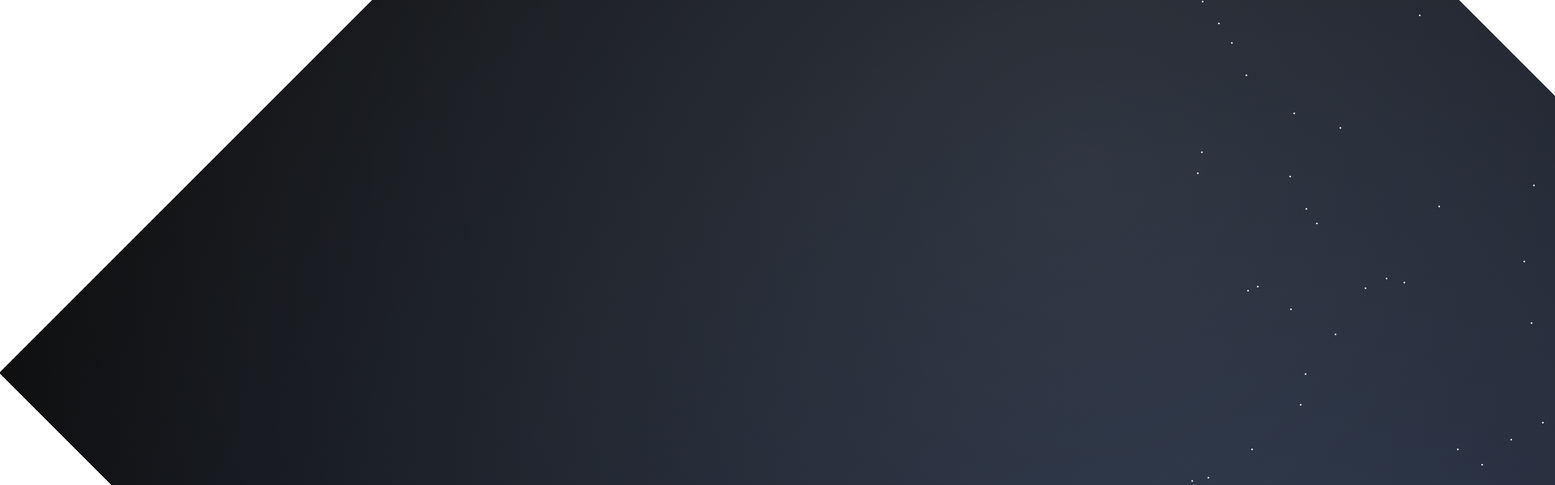
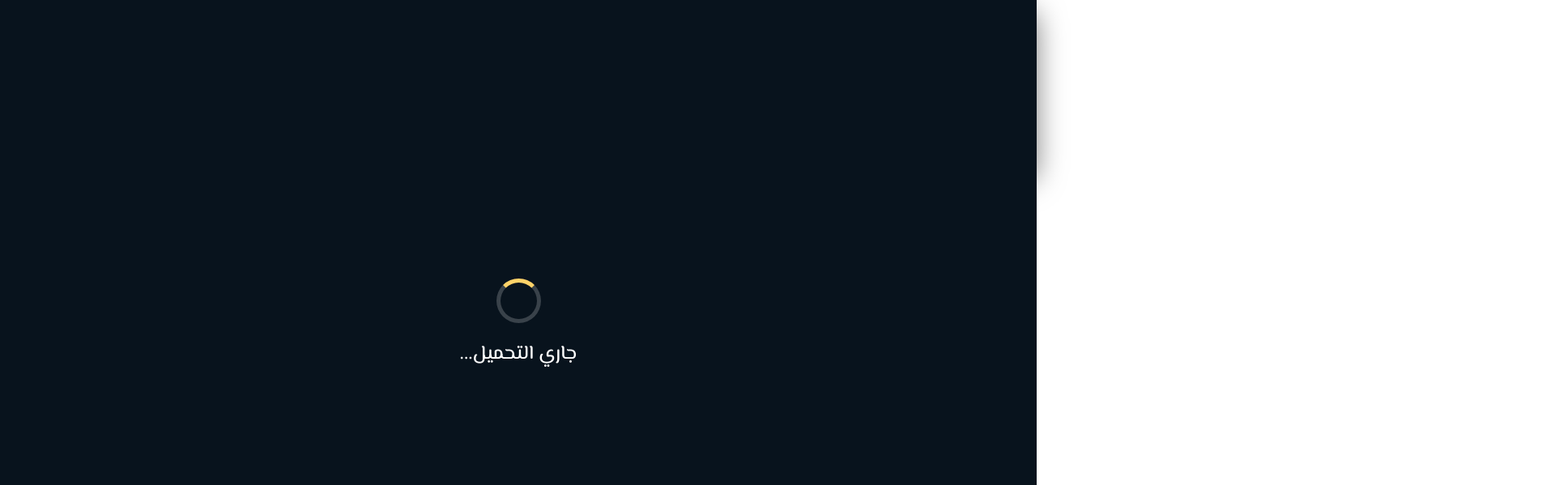
Before and after one commit to 2372007my-max/Ramadan_Kareem, a plain HTML site: page index.html in a window 1280 px wide. Shown: the top 599 px of the page at 81% size, 1920 px wide, since content can reach past the window. Drawn offline with Linux system fonts and the light colour scheme; a web font is replaced by a local one.

Commit message:
Update index.html

```diff
--- a/index.html
+++ b/index.html
@@ -3,7 +3,7 @@
 <head>
 <meta charset="UTF-8">
 <meta name="viewport" content="width=device-width, initial-scale=1.0">
-<title>رمضان كريم</title>
+<title>رمضان كريم VIP</title>
 
 <link href="https://fonts.googleapis.com/css2?family=El+Messiri:wght@500&family=Aref+Ruqaa:wght@700&display=swap" rel="stylesheet">
 
@@ -13,19 +13,13 @@
 /* خلفية مجرة */
 .galaxy{
 position:absolute;
-width:200%;
-height:200%;
+width:100%;
+height:100%;
 background:
 radial-gradient(circle at 30% 30%, rgba(255,255,255,.15), transparent),
 radial-gradient(circle at 70% 60%, rgba(120,150,255,.2), transparent),
 radial-gradient(circle at center, #020b12, #000);
-animation:galaxyMove 40s linear infinite;
-transform-origin:center;
 z-index:-1;
-}
-@keyframes galaxyMove{
-from{transform:rotate(0deg);}
-to{transform:rotate(360deg);}
 }
 
 /* النجوم */
@@ -33,28 +27,31 @@ to{transform:rotate(360deg);}
 position:absolute;width:2px;height:2px;background:white;opacity:.8;
 }
 
-/* الاسم بخط عربي متوهج */
+/* اسم متوهج */
 .name{
 font-family:'Aref Ruqaa',serif;
-font-size:34px;
+font-size:28px;
 color:#ffd369;
 animation:glow 2s ease-in-out infinite alternate;
 text-align:center;
+margin-bottom:15px;
 }
 @keyframes glow{
 from{text-shadow:0 0 5px #ffd369;}
 to{text-shadow:0 0 25px #ffd369;}
 }
 
+/* الحاويات */
 .container{
-background:rgba(255,255,255,0.08);
+background:rgba(255,255,255,0.06);
 backdrop-filter:blur(14px);
-padding:30px;
-border-radius:22px;
+padding:25px;
+border-radius:20px;
 text-align:center;
-width:92%;
-max-width:420px;
-box-shadow:0 15px 40px rgba(0,0,0,.5);
+width:90%;
+max-width:400px;
+box-shadow:0 12px 35px rgba(0,0,0,.5);
+transition:all 0.3s ease;
 }
 
 input,button{
@@ -63,22 +60,104 @@ padding:13px;
 margin-top:12px;
 border:none;
 border-radius:12px;
+font-size:16px;
+transition:all 0.2s ease;
 }
 
+input:focus{outline:none;box-shadow:0 0 8px #ffd369;}
 button{
 background:linear-gradient(45deg,#ffd369,#ffb347);
 font-weight:bold;
 cursor:pointer;
+color:#000;
 }
+
+button:hover{opacity:0.9;transform:scale(1.02);}
 
 .hidden{display:none}
 .sharePage{font-size:18px;line-height:1.8}
+
+/* شاشة التحميل */
+#loader{
+position:fixed;
+width:100%;
+height:100%;
+background:#08131d;
+display:flex;
+flex-direction:column;
+justify-content:center;
+align-items:center;
+z-index:9999;
+color:white;
+font-size:24px;
+text-align:center;
+}
+
+.loader-spinner{
+width:55px;
+height:55px;
+border:5px solid rgba(255,255,255,.2);
+border-top:5px solid #ffd369;
+border-radius:50%;
+animation:spin 1s linear infinite;
+margin-bottom:20px;
+}
+@keyframes spin{to{transform:rotate(360deg);}}
+
+/* شاشة ترحيب */
+#welcomeScreen{
+position:fixed;
+width:100%;
+height:100%;
+background:#020b12;
+display:flex;
+flex-direction:column;
+justify-content:center;
+align-items:center;
+color:#ffd369;
+z-index:9998;
+text-align:center;
+}
+
+#welcomeScreen h1{
+font-family:'Aref Ruqaa',serif;
+font-size:40px;
+animation:glow 2s ease-in-out infinite alternate;
+margin-bottom:20px;
+}
+
+/* Responsive */
+@media(max-width:768px){
+.name{font-size:24px;}
+.container{padding:20px;}
+input,button{padding:12px;font-size:15px;}
+#welcomeScreen h1{font-size:32px;}
+}
+
+@media(max-width:480px){
+.name{font-size:20px;}
+.container{padding:18px;}
+input,button{padding:10px;font-size:14px;}
+#welcomeScreen h1{font-size:26px;}
+}
 </style>
 </head>
 
 <body>
 
 <div class="galaxy" id="galaxy"></div>
+
+<!-- شاشة التحميل -->
+<div id="loader">
+<div class="loader-spinner"></div>
+<div>جاري التحميل...</div>
+</div>
+
+<!-- شاشة الترحيب -->
+<div id="welcomeScreen" class="hidden">
+<h1>رمضان كريم 🌙</h1>
+<p>مرحباً بك في موقع التهنئة 🎉</p>
+</div>
 
 <!-- أصوات -->
 <audio id="typeSound">
@@ -93,19 +172,21 @@ cursor:pointer;
 <source src="https://cdn.pixabay.com/audio/2023/03/21/audio_5c58a4c7c2.mp3">
 </audio>
 
-<!-- شاشة الترحيب -->
+<!-- شاشة تسجيل الدخول -->
 <div class="container" id="loginBox">
 <h2>🌙 تهنئة رمضان</h2>
 <input type="password" id="password" placeholder="اكتب الباسورد">
 <button onclick="login()">دخول</button>
 </div>
 
+<!-- شاشة الترحيب باسم الزائر -->
 <div class="container hidden" id="welcomeBox">
 <div class="name" id="visitorName"></div>
 <p>رمضان كريم 🌙</p>
 <button onclick="openShare()">مشاركة التهنئة</button>
 </div>
 
+<!-- صفحة المشاركة -->
 <div class="container hidden sharePage" id="shareBox">
 رمضان كريم 🌙<br>
 كل سنة وأنتم طيبين ❤️<br><br>
@@ -129,7 +210,7 @@ document.getElementById("typeSound").currentTime=0;
 document.getElementById("typeSound").play();
 });
 
-/* حفظ اسم الزائر */
+/* وظيفة عرض الترحيب */
 function showWelcome(name){
 document.getElementById("visitorName").innerText="رمضان كريم يا "+name;
 document.getElementById("loginBox").classList.add("hidden");
@@ -137,6 +218,17 @@ document.getElementById("welcomeBox").classList.remove("hidden");
 document.getElementById("music").play();
 document.getElementById("welcomeAudio").play();
 localStorage.setItem("visitorName",name);
+}
+
+/* مشاركة */
+function openShare(){
+document.getElementById("welcomeBox").classList.add("hidden");
+document.getElementById("shareBox").classList.remove("hidden");
+}
+
+function shareWhats(){
+let text="رمضان كريم 🌙";
+window.open(`https://wa.me/?text=${encodeURIComponent(text)}`);
 }
 
 /* تسجيل الدخول */
@@ -152,31 +244,23 @@ showWelcome(name);
 }else alert("الباسورد غير صحيح");
 }
 
-/* مشاركة */
-function openShare(){
-document.getElementById("welcomeBox").classList.add("hidden");
-document.getElementById("shareBox").classList.remove("hidden");
-}
+/* ترتيب الشاشات: Loading -> Welcome -> الموقع */
+window.addEventListener("load",()=>{
+// عرض شاشة التحميل 2 ثانية
+setTimeout(()=>{
+document.getElementById("loader").classList.add("hidden");
+document.getElementById("welcomeScreen").classList.remove("hidden");
+document.getElementById("welcomeAudio").play();
 
-function shareWhats(){
-let text="رمضان كريم 🌙";
-window.open(`https://wa.me/?text=${encodeURIComponent(text)}`);
-}
+// بعد 3 ثواني ننتقل لشاشة تسجيل الدخول
+setTimeout(()=>{
+document.getElementById("welcomeScreen").classList.add("hidden");
+document.getElementById("loginBox").classList.remove("hidden");
+},3000);
 
-/* Parallax حركة المجرة */
-document.addEventListener("mousemove",e=>{
-let x=e.clientX/window.innerWidth;
-let y=e.clientY/window.innerHeight;
-document.getElementById("galaxy").style.transform=`rotate(${x*15}deg)`;
-});
-
-/* للأجهزة الموبايل */
-window.addEventListener("deviceorientation",e=>{
-let x=e.gamma/45; // يمين/يسار
-let y=e.beta/45;  // أعلى/أسفل
-document.getElementById("galaxy").style.transform=`rotateX(${-y*10}deg) rotateY(${x*10}deg)`;
+},2000);
 });
 
 </script>
 </body>
-</html>
+  </html>
```
